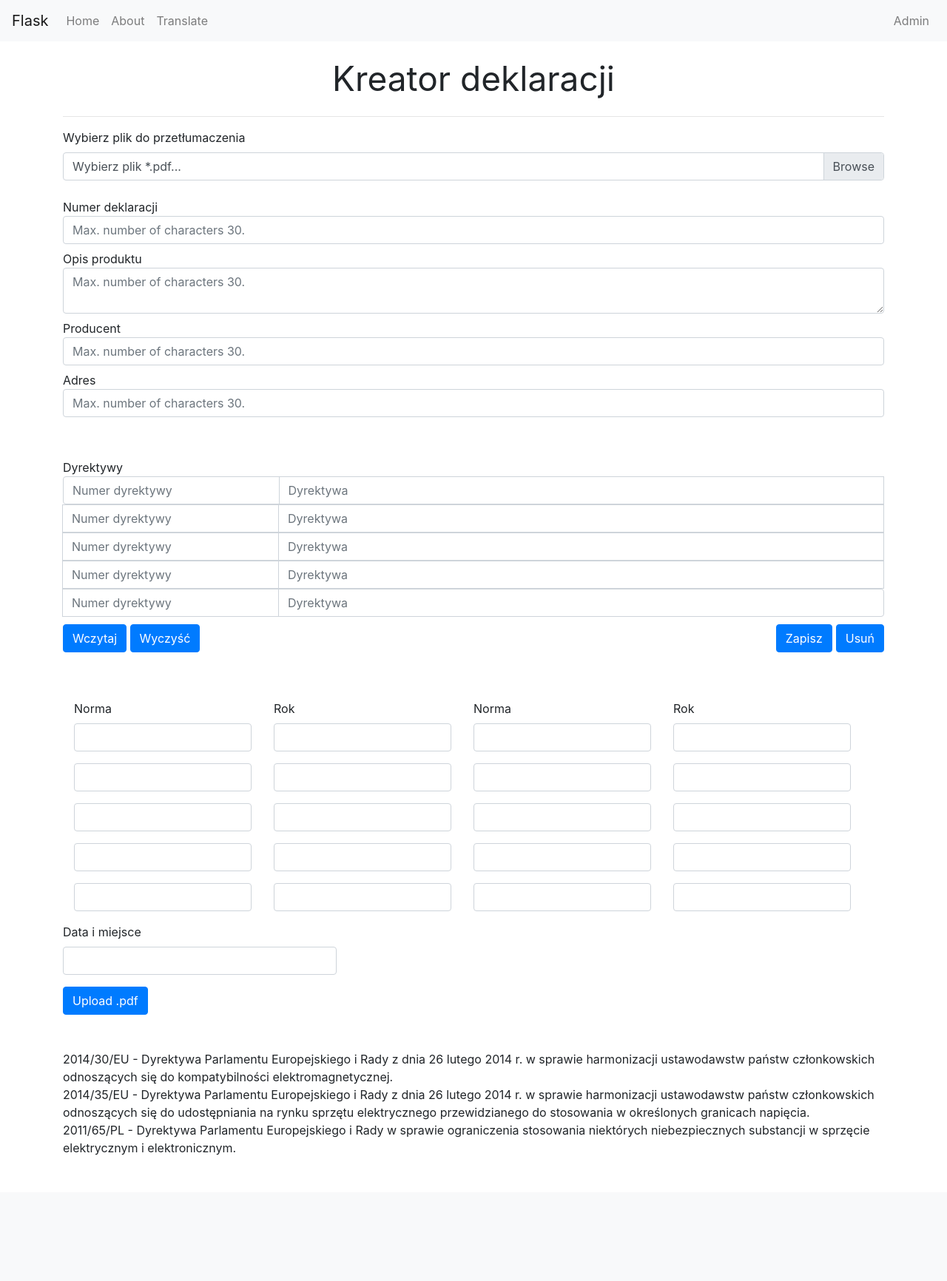
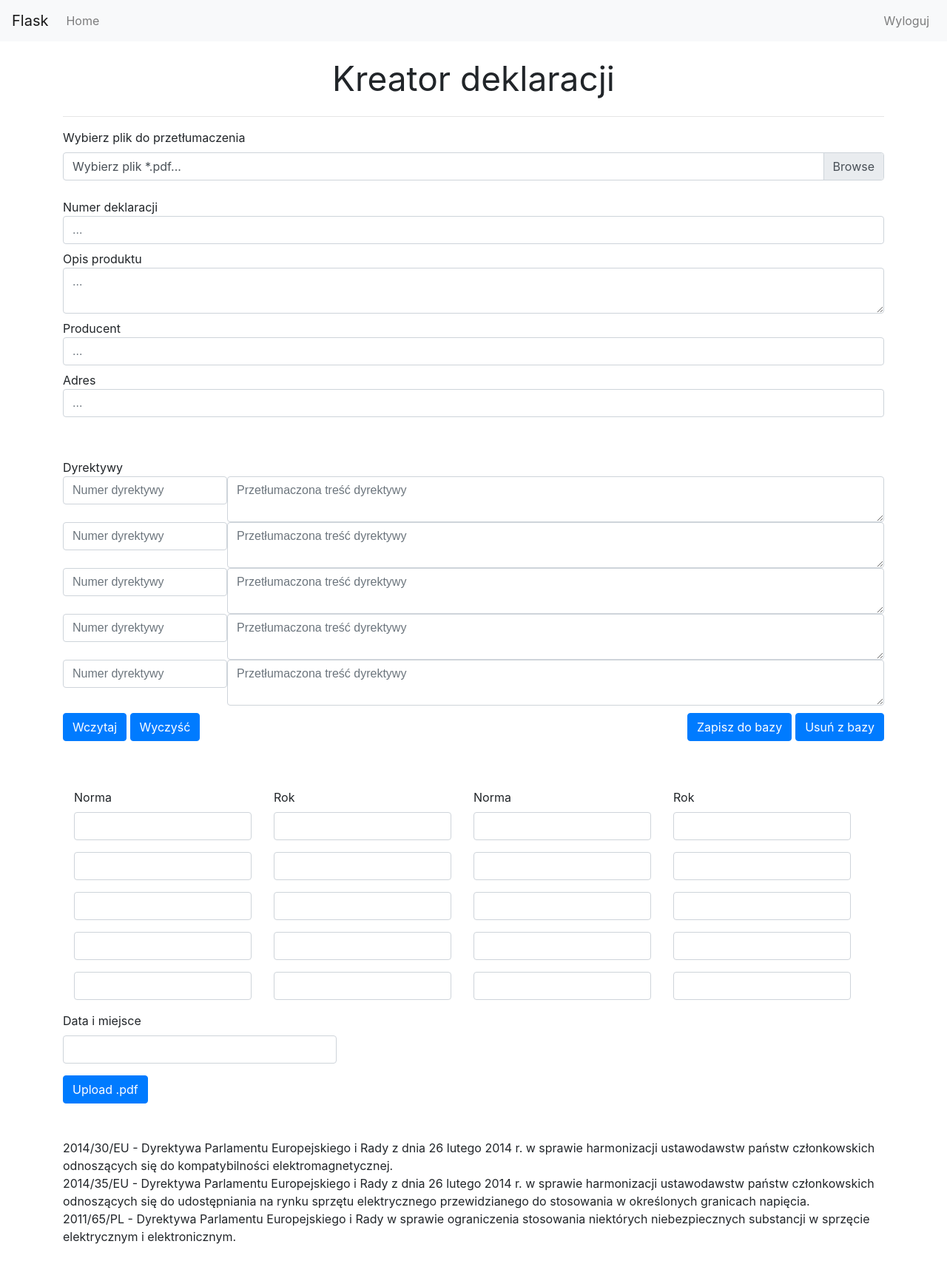
Before and after one commit to Patryk-Manaj/flask_creator_2-, a Flask app: template app/templates/public/upload_pdf.html in a window 1280 px wide. Shown: the whole page at 74% size. Before the commit the page ends 1562 px from the top, so only its background shows below. Run offline with Flask 2, Linux system fonts and the light colour scheme; the template is opened without the code that fills it: values that come from a table or form of the project are taken from there, others are empty; data comes from the database, SQL or seed files in the repository.

Commit message:
git init

```diff
--- a/app/static/css/style.css
+++ b/app/static/css/style.css
@@ -11,3 +11,8 @@ body .content h1, .content h2 {
     background-color: #eee;
     width: 80px;
   }
+
+  input, textarea {
+    font-family: Arial, Helvetica, sans-serif;
+    font-size: 18;
+  }
--- a/app/templates/public/templates/public_template.html
+++ b/app/templates/public/templates/public_template.html
@@ -29,29 +29,41 @@
                 <li class="nav-item">
                     <a class="nav-link" href="/">Home</a>
                 </li>
-                <li class="nav-item">
-                    <a class="nav-link" href="/about">About</a>
-                </li>
-                <li class="nav-item">
-                    <a class="nav-link" href="/upload-pdf">Translate</a>
-                </li>
             </ul>
         </div>
 
         <div class="collapse navbar-collapse" id="navbarNav">
             <ul class="navbar-nav ml-auto">
                 <li class="nav-item">
-                    <a class="nav-link" href="/admin/dashboard">Admin</a>
+                    <a class="nav-link" href="/admin/dashboard">Wyloguj</a>
                 </li>
             </ul>
         </div>
 
     </nav>
 
+    <div class="container">
+        {% with messages = get_flashed_messages() %}
+            {% if messages %}
+                {% for message in messages %}
+
+                    <div class="alert alert-warning alert-dismissible fade show" role="alert">
+                        <span>{{message}}</span>
+                        <button type="button" class="close" data-dismiss="alert" aria-label="Close">
+                            <span aria-hidden="true">&times;</span>
+                        </button>
+                    </div>
+
+                {% endfor %}
+            {% endif %}
+        {% endwith%}
+    </div>
+
 
     <main>
         {% block main %}{% endblock %}
     </main>
+
 
     <!-- Optional JavaScript; choose one of the two! -->
 
--- a/app/templates/public/upload_pdf.html
+++ b/app/templates/public/upload_pdf.html
@@ -26,35 +26,81 @@
                     <br>
 
                     <div class="first">
-                        <label>Numer deklaracji<input class="form-control" type="text" name="decnum" placeholder="Max. number of characters 30." style="width: 1110px;"></label>
+                        <label>Numer deklaracji<input class="form-control" type="text" name="decnum" placeholder="..." style="width: 1110px;"></label>
                         <br>
-                        <label>Opis produktu<textarea class="form-control" type="text" name="prodident" placeholder="Max. number of characters 30." style="width: 1110px;"></textarea></label>
+                        <label>Opis produktu<textarea class="form-control" type="text" name="prodident" placeholder="..." style="width: 1110px;"></textarea></label>
                         <br>
-                        <label>Producent<input class="form-control" type="text" name="manufac" placeholder="Max. number of characters 30." style="width: 1110px;"></label>
+                        <label>Producent<input class="form-control" type="text" name="manufac" placeholder="..." style="width: 1110px;"></label>
                         <br>
-                        <label>Adres<input class="form-control" type="text" name="adresss" placeholder="Max. number of characters 30." style="width: 1110px;"></label>
+                        <label>Adres<input class="form-control" type="text" name="adresss" placeholder="..." style="width: 1110px;"></label>
                     </div>
                     <br>
                     <br>
                     Dyrektywy
-                    <br>
-                    <div class="input-group">
-                        <input type="text" class="form-control" placeholder="Numer dyrektywy" name="directive_number_1" id="1" style="width: auto;">
-                        <input type="text" class="form-control input-sm" placeholder="Dyrektywa" name="directive_1" id="2" style="width: 800px;">
-                        <input type="text" class="form-control" placeholder="Numer dyrektywy" name="directive_number_2" id="3" style="width: auto;">
-                        <input type="text" class="form-control input-sm" placeholder="Dyrektywa" name="directive_2" id="4" style="width: 800px;">
-                        <input type="text" class="form-control" placeholder="Numer dyrektywy" name="directive_number_3" id="5" style="width: auto;">
-                        <input type="text" class="form-control input-sm" placeholder="Dyrektywa" name="directive_3" id="6" style="width: 800px;">
-                        <input type="text" class="form-control" placeholder="Numer dyrektywy" name="directive_number_4" id="7" style="width: auto;">
-                        <input type="text" class="form-control input-sm" placeholder="Dyrektywa" name="directive_4" id="8" style="width: 800px;">
-                        <input type="text" class="form-control" placeholder="Numer dyrektywy" name="directive_number_5" id="9" style="width: auto;">
-                        <input type="text" class="form-control input-sm" placeholder="Dyrektywa" name="directive_5" id="10" style="width: 800px;">
+
+                    <div class="dyrektywy">
+                        <!-- <form class="row g-3"> -->
+
+                            <input class="form-control" list="datalistOptions" id="1" name="directive_number_1" placeholder="Numer dyrektywy" style="width: 20%; float: left;">
+                                <datalist id="datalistOptions">
+                                    {% for dyrective in dyrectives %}
+                                        <option value="{{dyrective.name}}">
+                                    {%endfor%}
+                                </datalist>
+
+                            <textarea class="form-control" name="directive_1" id="2" rows="2" placeholder="Przetłumaczona treść dyrektywy" style="float: left; width: 80%;"></textarea>
+
+
+                            <input class="form-control" list="datalistOptions" id="3" name="directive_number_2" placeholder="Numer dyrektywy" style="width: 20%; float: left;">
+                                <datalist id="datalistOptions">
+                                    {% for dyrective in dyrectives %}
+                                        <option value="{{dyrective.name}}">
+                                    {%endfor%}
+                                </datalist>
+
+                            <textarea class="form-control" name="directive_2" id="4" rows="2" placeholder="Przetłumaczona treść dyrektywy" style="float: left; width: 80%;"></textarea>
+
+
+                            <input class="form-control" list="datalistOptions" id="5" name="directive_number_3" placeholder="Numer dyrektywy" style="width: 20%; float: left;">
+                                <datalist id="datalistOptions">
+                                    {% for dyrective in dyrectives %}
+                                        <option value="{{dyrective.name}}">
+                                    {%endfor%}
+                                </datalist>
+
+                            <textarea class="form-control" name="directive_3" id="6" rows="2" placeholder="Przetłumaczona treść dyrektywy" style="float: left; width: 80%;"></textarea>
+
+
+                            <input class="form-control" list="datalistOptions" id="7" name="directive_number_4" placeholder="Numer dyrektywy" style="width: 20%; float: left;">
+                                <datalist id="datalistOptions">
+                                    {% for dyrective in dyrectives %}
+                                        <option value="{{dyrective.name}}">
+                                    {%endfor%}
+                                </datalist>
+
+                            <textarea class="form-control" name="directive_4" id="8" rows="2" placeholder="Przetłumaczona treść dyrektywy" style="float: left; width: 80%;"></textarea>
+
+
+                            <input class="form-control" list="datalistOptions" id="9" name="directive_number_5" placeholder="Numer dyrektywy" style="width: 20%; float: left;">
+                                <datalist id="datalistOptions">
+                                    {% for dyrective in dyrectives %}
+                                        <option value="{{dyrective.name}}">
+                                    {%endfor%}
+                                </datalist>
+
+                            <textarea class="form-control" name="directive_5" id="10" rows="2" placeholder="Przetłumaczona treść dyrektywy" style="float: left; width: 80%;"></textarea>
+
+
+
+                        <!-- </form> -->
                     </div>
 
+                    <br>
+
                     <button class="btn btn-primary updateButton" type="button" onclick="delete_data(); window.location.reload();" style="float: right; margin-left: 5px;
-                    margin-top: 10px;">Usuń</button>
+                    margin-top: 10px;">Usuń z bazy</button>
 
-                    <button class="btn btn-primary updateButton" type="button" onclick="write_data(); window.location.reload();" style="float: right; margin-top: 10px;">Zapisz</button>
+                    <button class="btn btn-primary updateButton" type="button" onclick="write_data(); window.location.reload();" style="float: right; margin-top: 10px;">Zapisz do bazy</button>
                     <button class="btn btn-primary updateButton" type="button" onclick="submit_entry();" style="margin-top: 10px;">Wczytaj</button>
 
                     <button class="btn btn-primary updateButton" type="button"
@@ -70,6 +116,9 @@
                                 document.getElementById('10').value = ''" style="margin-top: 10px;">Wyczyść</button>
 
                 </div>
+
+
+
 
                 <br>
                 <br>
@@ -151,6 +200,7 @@
 
                 </div>
 
+                <button type = "submit" class = "btn btn-primary"> Upload .pdf</button>
 
 
 
@@ -160,7 +210,8 @@
 
 
 
-                <button type = "submit" class = "btn btn-primary"> Upload .pdf</button>
+
+
 
 
 
@@ -169,6 +220,8 @@
 
 
             <br>
+
+
 
             <br/>
 
```
Also changed, not shown: app/templates/public/index.html (+15 -1 lines), app/views.py (+39 -11 lines), app/fonts/Dialog-Bold.ttf (renamed from app/fonts/Dialog Bold.ttf), app/fonts/OpenSans-Italic-VariableFont_wdt.ttf (renamed from app/fonts/OpenSans-Italic-VariableFont_wdth,wght.ttf), app/fonts/Roboto-Regularr.ttf (renamed from app/fonts/Roboto-Regular.ttf), requirements.txt (line endings or trailing spaces), 5 other files.
